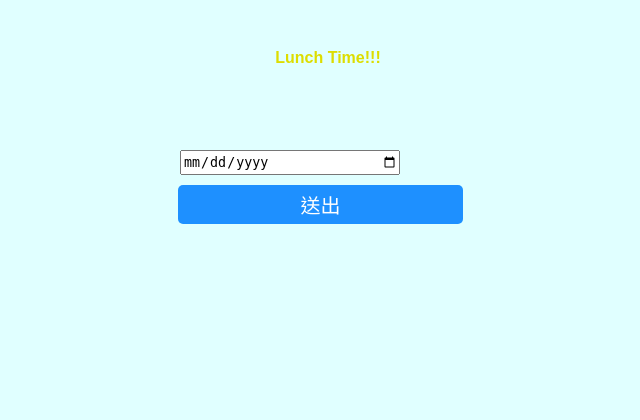
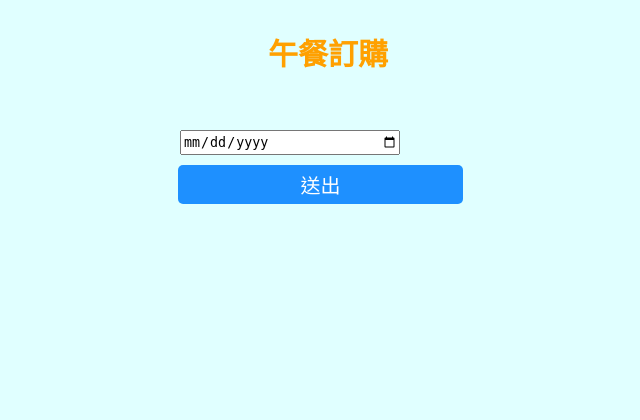
Before and after one commit to 113empire/lunch13, a Flask app: template templates/all_order.html in a window 1280 px wide. Shown: the top 420 px of the page, without its empty margins (312-952 px from the left). Run offline with Flask 2, Linux system fonts and the light colour scheme; the template is opened without the code that fills it, so the values that code supplies are empty.

Commit message:
Update all_order.html

```diff
--- a/templates/all_order.html
+++ b/templates/all_order.html
@@ -11,12 +11,8 @@
         <link rel="shortcut icon" href="https://lunch13.herokuapp.com/static/favicon.ico">
     </head>
     <body>
-        <!-- <header class="header">
+        <header class="header">
             <h1 class="title">午餐訂購</h1>
-        </header> -->
-
-        <header class="lunchtime">
-            <h1 class="title1">Lunch Time!!!</h1>
         </header>
 
         <main>
@@ -55,7 +51,7 @@
 
 
           document.getElementById('form').onsubmit = function() {
-            var search = document.getElementById('form').word.value;
+            var search = document.getElementById('form').date.value;
             document.getElementById('output').textContent = search;
           };
 
```
